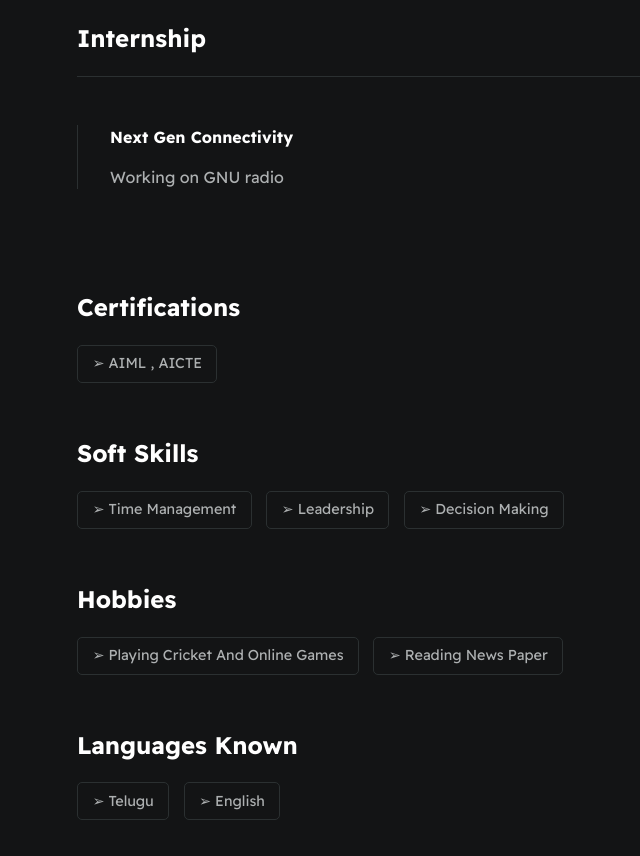
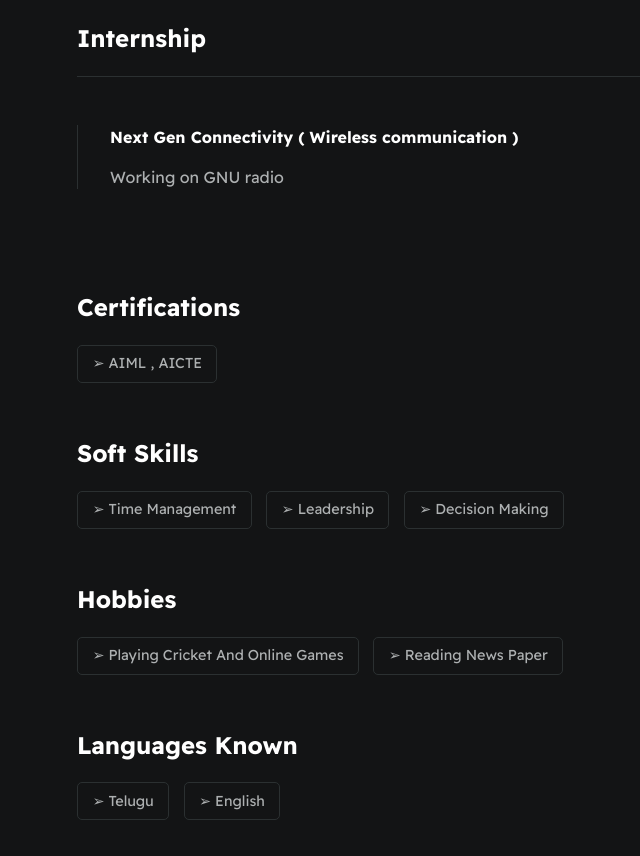
Before and after one commit to Gopal0377/Gopal-SDP_BU21EECE0100377, a plain HTML site: page index.html in a window 1280 px wide. Shown: the part 980-1836 px from the top of the page, without its empty margins (229-869 px from the left). Drawn offline with Linux system fonts and the light colour scheme.

Commit message:
Update index.html

```diff
--- a/index.html
+++ b/index.html
@@ -68,7 +68,7 @@
 
                 <div class="line-break"></div>
                 <div class="card--work-history">
-                    <strong>Next Gen Connectivity</strong>
+                    <strong>Next Gen Connectivity ( Wireless communication )</strong>
                     <p>Working on GNU radio</p>
                 </div>
             </section>
```
